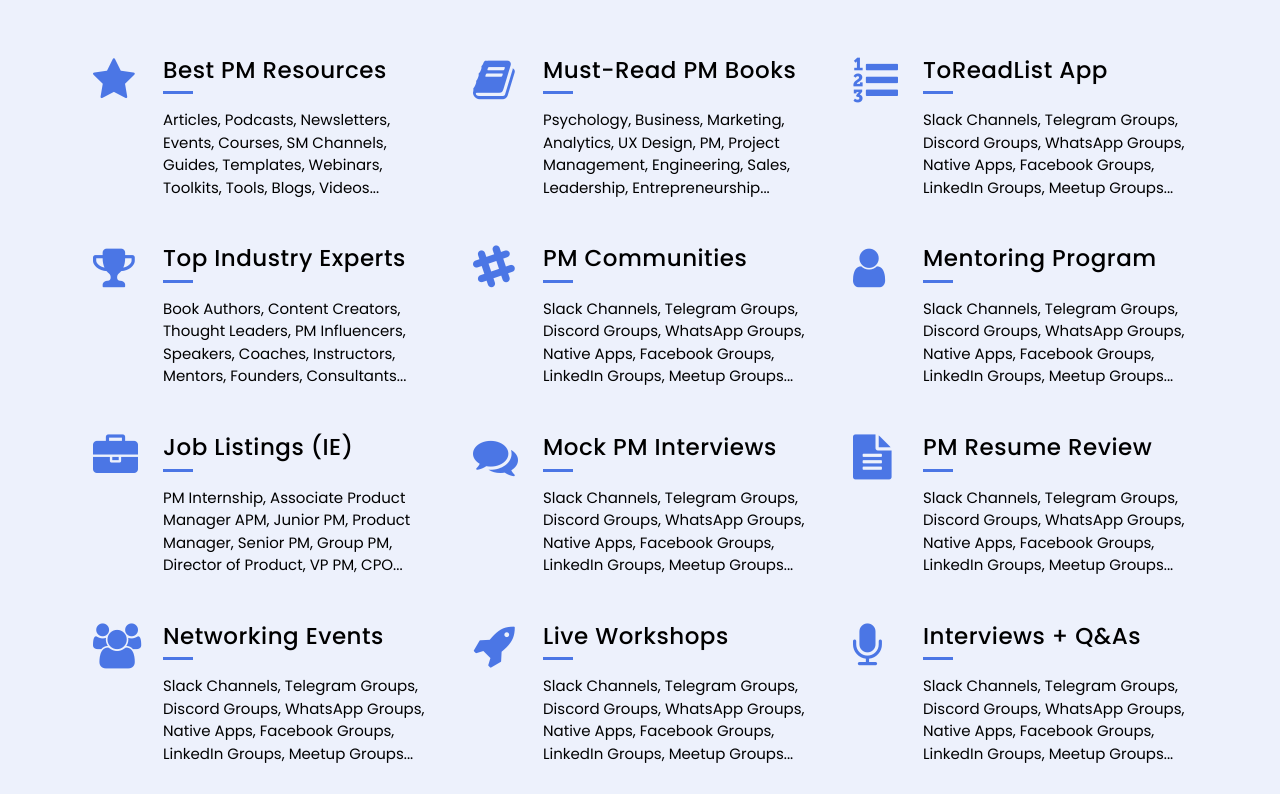
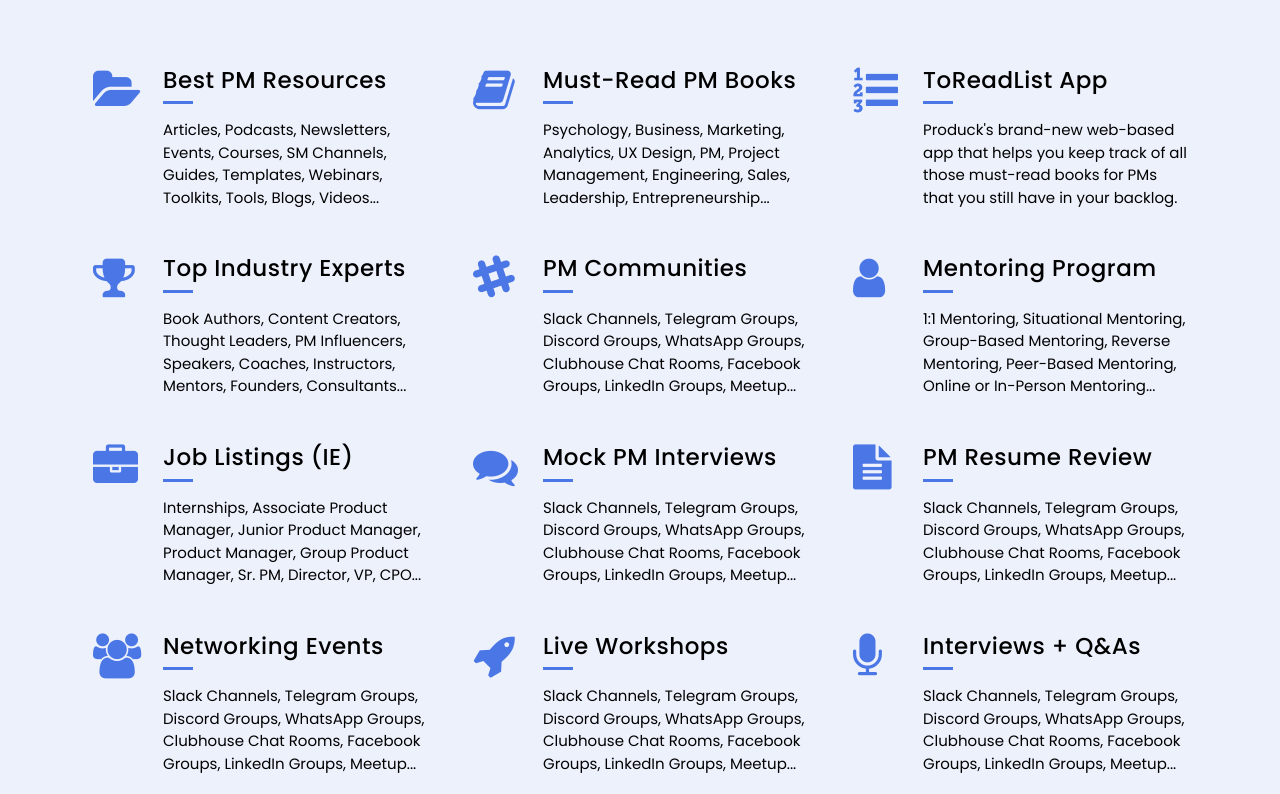
Before and after one commit to effiemanyos/ms2-produck, a plain HTML site: page index.html in a window 1280 px wide. Shown: the part 1295-2089 px from the top of the page. Drawn offline with nearby package versions, Linux system fonts and the light colour scheme.

Commit message:
improve the services section in the html and css files

```diff
--- a/assets/css/style.css
+++ b/assets/css/style.css
@@ -243,23 +243,23 @@ label {
     }
 }
 
-/* ------------------------------------[ OUR SERVICES SECTION ]-------------------------------------- */
+/* ------------------------------------[ OUR SERVICES SECTION √ ]-------------------------------------- */
 
-/* Section Styling */
+/** Section Styling **/
 #services-section {
     background: #EDF1FC;
     padding: 80px 50px;
     color: #000;
 }
 
-/* Layout Spacing */
+/** Layout Spacing **/
 .services-item {
     padding: 0 8px;
 }
 
-/* Section Spacing */
+/** Space Between Intro & Main Content **/
 .content-spacing .row {
-    margin-top: 30px;
+    margin-top: 40px;
 }
 
 /* Spacing Between Services */
@@ -267,17 +267,17 @@ label {
     margin-top: 30px;
 }
 
-/* Intro Title */
+/** Intro Title **/
 .blue-title {
     color: #4B76E5;
 }
 
-/* Intro Subtitle */
+/** Intro Subtitle **/
 .black-subtitle {
     color: #000;
 }
 
-/* Section Icons */
+/** Section Icons **/
 .services-item i {
     color: #4B76E5;
     font-size: 45px;
@@ -285,12 +285,12 @@ label {
     float: left;
 }
 
-/* Icons Spacing */
+/** Icons Spacing **/
 .services-single-item {
     margin-left: 70px;
 }
 
-/* Section Title */
+/** Section Title **/
 .services-heading {
     font-size: 23px;
     letter-spacing: 0.5px;
@@ -299,13 +299,13 @@ label {
     padding-bottom: 10px;
 }
 
-/* Section Paragraphs */
+/** Section Paragraphs **/
 .services-single-item p {
     font-size: 15px;
     margin-top: 15px;
 }
 
-/* White Hyphen Symbol */
+/* Blue Hyphen Symbol */
 .services-heading::after {
     content: '';
     width: 30px;
--- a/index.html
+++ b/index.html
@@ -134,7 +134,7 @@
 
                 <div class="col-sm-4 gaps">
                     <div class="services-item">
-                        <i class="fa fa-star"></i>
+                        <i class="fa fa-folder-open"></i>
                         <div class="services-single-item">
                             <h3 class="services-heading">Best PM Resources</h3>
                             <p>Articles, Podcasts, Newsletters, Events, Courses, SM Channels, Guides, Templates,
@@ -159,8 +159,7 @@
                         <i class="fa fa-list-ol"></i>
                         <div class="services-single-item">
                             <h3 class="services-heading">ToReadList App</h3>
-                            <p>Slack Channels, Telegram Groups, Discord Groups, WhatsApp Groups, Native Apps, Facebook
-                                Groups, LinkedIn Groups, Meetup Groups... </p>
+                            <p>Produck's brand-new web-based app that helps you keep track of all those must-read books for PMs that you still have in your backlog.</p>
                         </div>
                     </div>
                 </div>
@@ -181,8 +180,8 @@
                         <i class="fa fa-slack"></i>
                         <div class="services-single-item">
                             <h3 class="services-heading">PM Communities</h3>
-                            <p>Slack Channels, Telegram Groups, Discord Groups, WhatsApp Groups, Native Apps, Facebook
-                                Groups, LinkedIn Groups, Meetup Groups... </p>
+                            <p>Slack Channels, Telegram Groups, Discord Groups, WhatsApp Groups, Clubhouse Chat Rooms, Facebook
+                                Groups, LinkedIn Groups, Meetup... </p>
                         </div>
                     </div>
                 </div>
@@ -192,8 +191,7 @@
                         <i class="fa fa-user"></i>
                         <div class="services-single-item">
                             <h3 class="services-heading">Mentoring Program</h3>
-                            <p>Slack Channels, Telegram Groups, Discord Groups, WhatsApp Groups, Native Apps, Facebook
-                                Groups, LinkedIn Groups, Meetup Groups... </p>
+                            <p>1:1 Mentoring, Situational Mentoring, Group-Based Mentoring, Reverse Mentoring, Peer-Based Mentoring, Online or In-Person Mentoring... </p>
                         </div>
                     </div>
                 </div>
@@ -203,8 +201,7 @@
                         <i class="fa fa-briefcase"></i>
                         <div class="services-single-item">
                             <h3 class="services-heading">Job Listings (IE)</h3>
-                            <p>PM Internship, Associate Product Manager APM, Junior PM, Product Manager, Senior PM,
-                                Group PM, Director of Product, VP PM, CPO... </p>
+                            <p>Internships, Associate Product Manager, Junior Product Manager, Product Manager, Group Product Manager, Sr. PM, Director, VP, CPO... </p>
                         </div>
                     </div>
                 </div>
@@ -214,8 +211,8 @@
                         <i class="fa fa-comments"></i>
                         <div class="services-single-item">
                             <h3 class="services-heading">Mock PM Interviews</h3>
-                            <p>Slack Channels, Telegram Groups, Discord Groups, WhatsApp Groups, Native Apps, Facebook
-                                Groups, LinkedIn Groups, Meetup Groups... </p>
+                            <p>Slack Channels, Telegram Groups, Discord Groups, WhatsApp Groups, Clubhouse Chat Rooms, Facebook
+                                Groups, LinkedIn Groups, Meetup... </p>
                         </div>
                     </div>
                 </div>
@@ -225,8 +222,8 @@
                         <i class="fa fa-file-text"></i>
                         <div class="services-single-item">
                             <h3 class="services-heading">PM Resume Review</h3>
-                            <p>Slack Channels, Telegram Groups, Discord Groups, WhatsApp Groups, Native Apps, Facebook
-                                Groups, LinkedIn Groups, Meetup Groups... </p>
+                            <p>Slack Channels, Telegram Groups, Discord Groups, WhatsApp Groups, Clubhouse Chat Rooms, Facebook
+                                Groups, LinkedIn Groups, Meetup... </p>
                         </div>
                     </div>
                 </div>
@@ -236,8 +233,8 @@
                         <i class="fa fa-users"></i>
                         <div class="services-single-item">
                             <h3 class="services-heading">Networking Events</h3>
-                            <p>Slack Channels, Telegram Groups, Discord Groups, WhatsApp Groups, Native Apps, Facebook
-                                Groups, LinkedIn Groups, Meetup Groups... </p>
+                            <p>Slack Channels, Telegram Groups, Discord Groups, WhatsApp Groups, Clubhouse Chat Rooms, Facebook
+                                Groups, LinkedIn Groups, Meetup... </p>
                         </div>
                     </div>
                 </div>
@@ -247,8 +244,8 @@
                         <i class="fa fa-rocket"></i>
                         <div class="services-single-item">
                             <h3 class="services-heading">Live Workshops</h3>
-                            <p>Slack Channels, Telegram Groups, Discord Groups, WhatsApp Groups, Native Apps, Facebook
-                                Groups, LinkedIn Groups, Meetup Groups... </p>
+                            <p>Slack Channels, Telegram Groups, Discord Groups, WhatsApp Groups, Clubhouse Chat Rooms, Facebook
+                                Groups, LinkedIn Groups, Meetup... </p>
                         </div>
                     </div>
                 </div>
@@ -258,8 +255,8 @@
                         <i class="fa fa-microphone"></i>
                         <div class="services-single-item">
                             <h3 class="services-heading">Interviews + Q&As</h3>
-                            <p>Slack Channels, Telegram Groups, Discord Groups, WhatsApp Groups, Native Apps, Facebook
-                                Groups, LinkedIn Groups, Meetup Groups... </p>
+                            <p>Slack Channels, Telegram Groups, Discord Groups, WhatsApp Groups, Clubhouse Chat Rooms, Facebook
+                                Groups, LinkedIn Groups, Meetup... </p>
                         </div>
                     </div>
                 </div>
```
